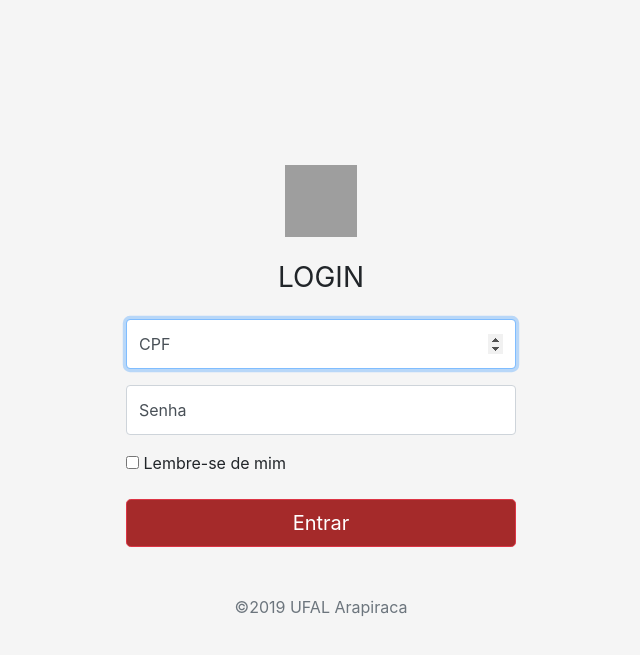
After one commit to igorcaavalcante/easyru, a Django app: template application/templates/application/login.html in a window 1280 px wide. The commit adds this page. Shown: the top 655 px of the page, without its empty margins (319-959 px from the left). Run offline with Django 3.2, Linux system fonts and the light colour scheme; the template is opened without the code that fills it, so the values that code supplies are empty; some libraries are stand-ins or nearby versions; grey boxes are pictures that could not be loaded.

Commit message:
Adicionado template login e cadastro

```diff
--- a/application/static/css/floating-labels.css
+++ b/application/static/css/floating-labels.css
@@ -11,6 +11,15 @@ body {
   padding-top: 40px;
   padding-bottom: 40px;
   background-color: #f5f5f5;
+}
+
+.bd-placeholder-img {
+  font-size: 1.125rem;
+  text-anchor: middle;
+  -webkit-user-select: none;
+  -moz-user-select: none;
+  -ms-user-select: none;
+  user-select: none;
 }
 
 .form-signin {
@@ -100,3 +109,9 @@ body {
     color: #777;
   }
 }
+
+@media (min-width: 768px) {
+  .bd-placeholder-img-lg {
+    font-size: 3.5rem;
+  }
+}
--- a/application/templates/application/base.html
+++ b/application/templates/application/base.html
@@ -9,9 +9,7 @@
     {% block css %}{% endblock %}
   </head>
   <body>
-    <div>
-      {% block content %}
-      {% endblock %}
-    </div>
+    {% block content %}
+    {% endblock %}
   </body>
 </html>
--- /dev/null
+++ b/application/templates/application/login.html
@@ -0,0 +1,30 @@
+{% extends 'application/base.html' %}
+{% load static %}
+{% block title %}LOGIN{% endblock %}
+{% block css %}<link href="{% static 'css/floating-labels.css' %}" rel="stylesheet">{% endblock %}
+{% block content %}
+<form class="form-signin">
+  <div class="text-center mb-4">
+    <img class="mb-4" src="/docs/4.3/assets/brand/bootstrap-solid.svg" alt="" width="72" height="72">
+    <h1 class="h3 mb-3 font-weight-normal">LOGIN</h1>
+  </div>
+
+  <div class="form-label-group">
+    <input type="number" id="inputCPF" class="form-control" placeholder="CPF" required autofocus>
+    <label for="inputCPF">CPF</label>
+  </div>
+
+  <div class="form-label-group">
+    <input type="password" id="inputPassword" class="form-control" placeholder="Password" required>
+    <label for="inputPassword">Senha</label>
+  </div>
+
+  <div class="checkbox mb-3">
+    <label>
+      <input type="checkbox" value="remember-me"> Lembre-se de mim
+    </label>
+  </div>
+  <button class="btn btn-lg btn-danger btn-block" style="background-color:#A52A2A" type="submit">Entrar</button>
+  <p class="mt-5 mb-3 text-muted text-center">&copy;2019 UFAL Arapiraca</p>
+</form>
+{% endblock %}
--- a/application/urls.py
+++ b/application/urls.py
@@ -1,14 +1,13 @@
-from django.urls import path
+from django.contrib import admin
+from django.urls import path, include
 
 from . import views
 
 urlpatterns = [
     path('', views.index, name='index'),
     path('home', views.home, name='home'),
-    path('login', views.home, name='login'),
-    path('new_user', views.home, name='new_user'),
-    path('students', views.home, name='students'),
-    path('new_meal', views.home, name='new_meal'),
-    path('students', views.home, name='students'),
-    path('new-meal', views.home, name='newMeal'),
+    path('login', views.login, name='login'),
+    path('new_user', views.new_user, name='new_user'),
+    path('students', views.students, name='students'),
+    path('new_meal', views.new_meal, name='new_meal'),
 ]
--- a/core/views.py
+++ b/core/views.py
@@ -1,6 +1,3 @@
 from django.shortcuts import render
 from django.http import HttpResponse
 # Create your views here.
-
-def index(request):
-    return HttpResponse("<h1>Falta colocar os templates</h1>")
```
Also changed, not shown: application/templates/application/new_user.html (added, +31 -0 lines), application/views.py (+12 -10 lines), core/urls.py (deleted, +0 -7 lines).
